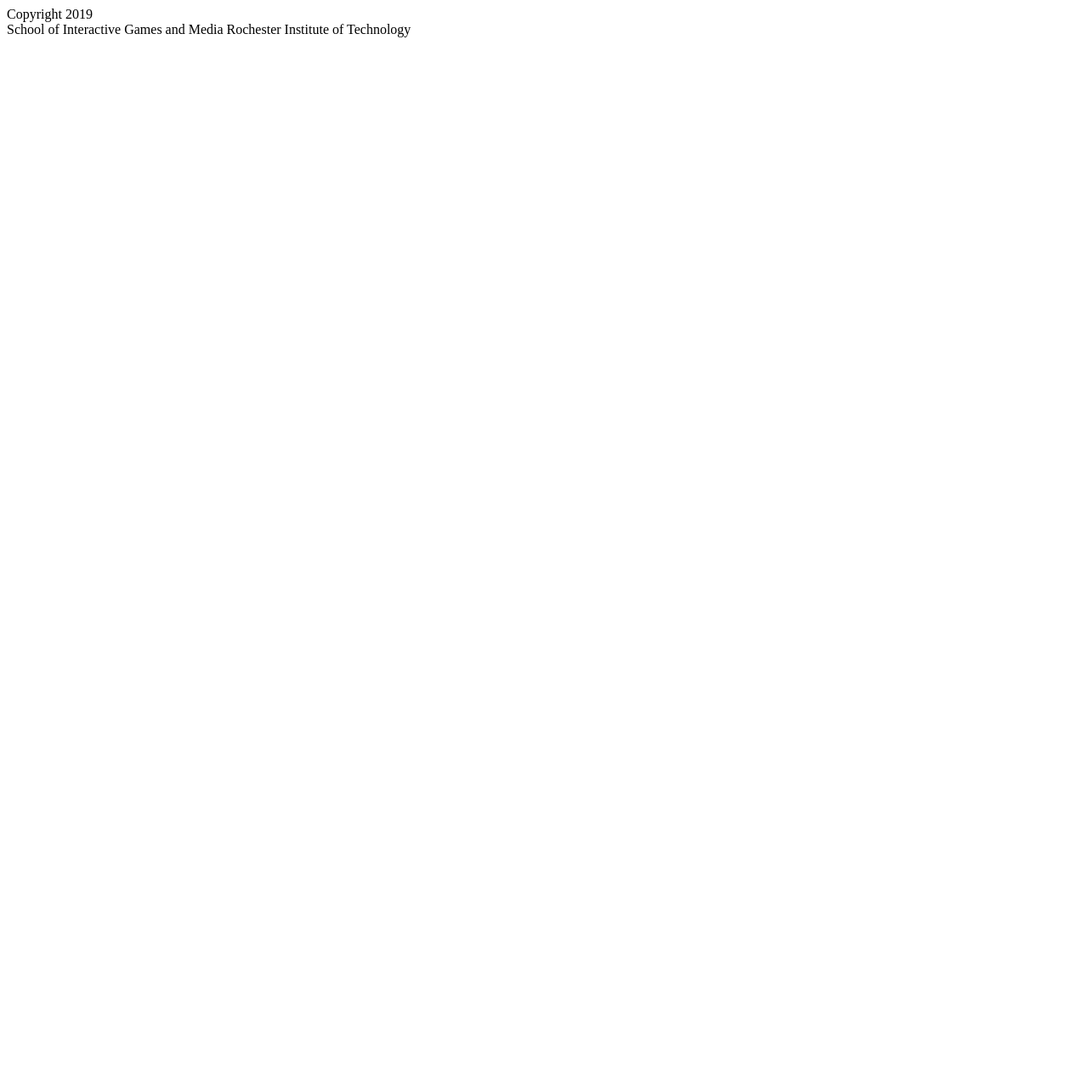
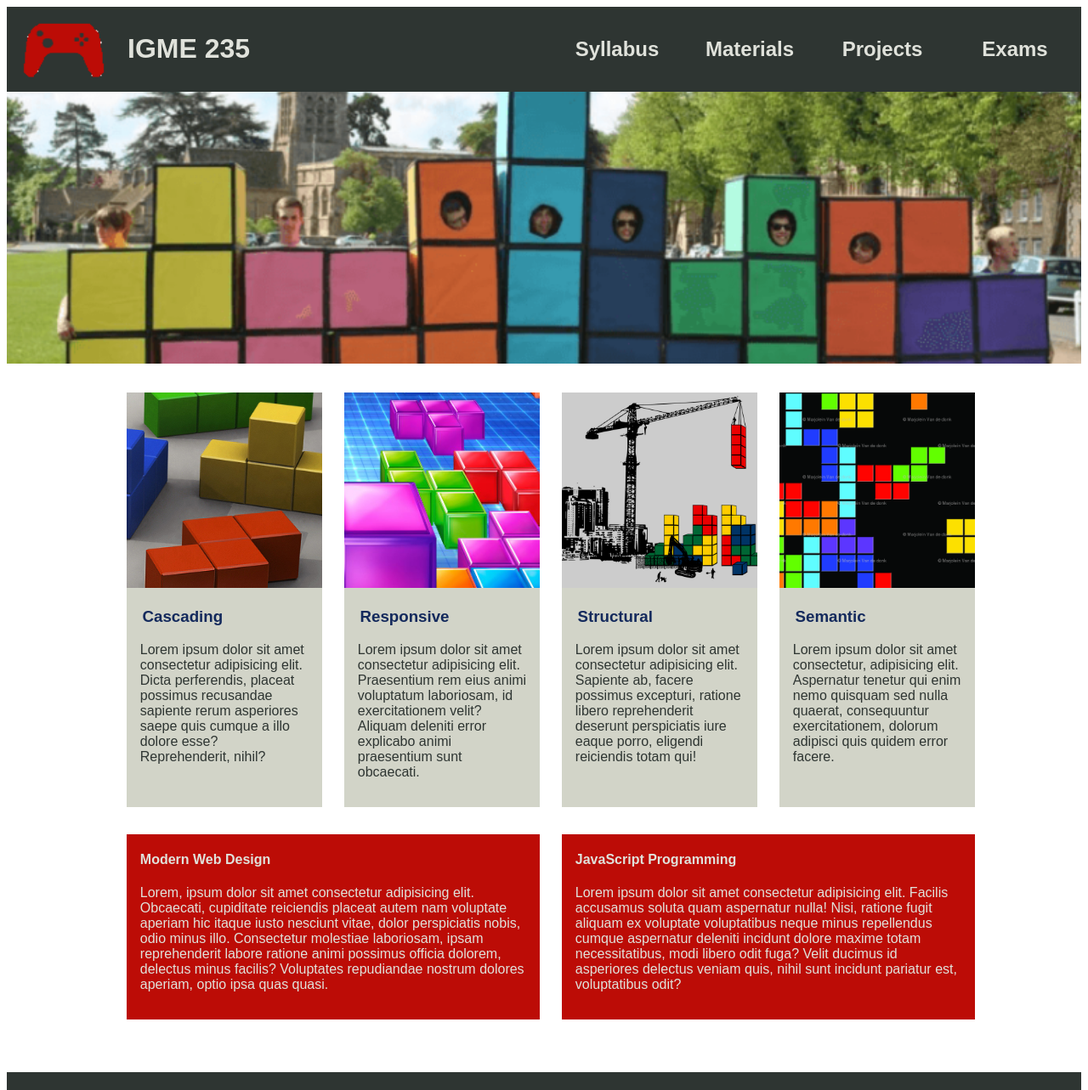
Before and after one commit to Jacker71300/235, a plain HTML site: page Design To Spec/spec.html in a window 1280 px wide. Shown: the top 1283 px of the page at 85% size. Before the commit the page ends 800 px from the top, so only its background shows below. Drawn offline with Linux system fonts and the light colour scheme.

Commit message:
Finished Design to Spec Website

```diff
--- a/Design To Spec/spec.css
+++ b/Design To Spec/spec.css
@@ -0,0 +1,228 @@
+body{
+    font-family: Arial, Helvetica, sans-serif;
+}
+
+h1, h2, h3, h4, h5, h6{
+    font-family: Arial, Helvetica, sans-serif;
+}
+
+a:link{
+    color: #e0e2db;
+    text-decoration: none;
+}
+
+a:visited{
+    color: #e0e2db;
+    text-decoration: none;
+}
+
+#banner{
+    width: 100%;
+    height: 20vh;
+    object-fit: cover;
+    object-position: center;
+}
+
+header{
+    background-color: #2e3532;
+    color: #e0e2db;
+    height: 21vh;
+}
+
+.logo{
+    width: 30vw;
+    height: 90px;
+    margin: 0em auto;
+}
+
+.logo h1{
+    padding-top: .3em;
+}
+
+.logo img{
+    width: 110px;
+    height: 80px;
+    float: left;
+    padding-left: 1em;
+    padding-top: .6em;
+    padding-right: 1em;
+}
+
+#school{
+    text-align: center
+}
+
+#copyright{
+    text-align: center;
+}
+
+#navigation{
+    display: flex;
+    flex-direction: column;
+    justify-items: stretch;
+    height: 20vh;
+}
+
+.navButton{
+    text-align: center;
+    width: 100%;
+    height: 40px;
+    justify-content: flex-end;
+}
+
+footer{
+    background-color: #2e3532;
+    padding: 1.5em;
+    height: 3em;
+    color: #e0e2db;
+}
+
+.Quarterbox{
+    background-color: #d2d4c8;
+    width: 90%;
+    height: 100%;
+}
+
+.Quarterbox p{
+    color: #2e3532;
+}
+
+.Quarterbox h3{
+    color: #13295c;
+}
+
+.Quarterbox img{
+    width: 100%;
+    height: 32vw;
+    object-fit: cover;
+    object-position: center;
+}
+
+#bodyGrid{
+    margin: 30px 10vw;
+    display: grid;
+    grid-template-columns: 40vw 40vw;
+    justify-items: center;
+}
+
+#javascript{
+    background-color: #bc0c06;
+    color: #e0e2db;
+    width: 95%;
+    margin: 2em auto;
+    grid-row: 4/span 1;
+    grid-column: 1/span 2;
+}
+
+#webdesign{
+    background-color: #bc0c06;
+    color: #e0e2db;
+    width: 95%;
+    margin: 2em auto;
+    grid-row: 3/span 1;
+    grid-column: 1/span 2;
+}
+
+.padded{
+    padding: 0em 1em;
+}
+
+p.padded{
+    padding-bottom: 1em;
+}
+
+@media screen and (min-width: 1000px){
+    header{
+        background-color: #2e3532;
+        color: #e0e2db;
+        height: 100px;
+    }
+
+    .logo{
+        flex-basis: 50vw;
+        flex-grow: 0;
+        flex-shrink: 0;
+        width: 50vw;
+        height: 100px;
+    }
+
+    .logo img{
+        width: 110px;
+        height: 80px;
+        float: left;
+        padding-left: 1em;
+        padding-top: .6em;
+        padding-right: 1em;
+    }
+
+    .logo h1{
+        float: none;
+    }
+
+    #navigation{
+        display: flex;
+        flex-direction: row;
+    }
+
+    #navigation a{
+        padding-top: 1em;
+    }
+
+    #banner{
+        height: 40vh;
+        object-fit: cover;
+        object-position: center;
+    }
+
+    #school{
+        float: right;
+    }
+
+    #copyright{
+        float: left;
+    }
+
+    .navButton{
+        text-align: center;
+        height: 100%;
+        justify-content: flex-end;
+    }
+
+    #bodyGrid{
+        margin: 30px 10vw;
+        display: grid;
+        grid-template-columns:20vw 20vw 20vw 20vw;
+        justify-items: center;
+    }
+
+    .Quarterbox{
+        background-color: #d2d4c8;
+        width: 90%;
+        height: 100%;
+    }
+
+    .Quarterbox img{
+        width: 18vw;
+        height: 18vw;
+        object-fit: cover;
+        object-position: center;
+    }
+
+    #javascript{
+        background-color: #bc0c06;
+        color: #e0e2db;
+        width: 95%;
+        margin: 2em auto;
+        grid-row: 3/span 1;
+        grid-column: 3/span 2;
+    }
+
+    #webdesign{
+        background-color: #bc0c06;
+        color: #e0e2db;
+        width: 95%;
+        margin: 2em auto;
+        grid-row: 3/span 1;
+        grid-column: 1/span 2;
+    }
+}
--- a/Design To Spec/spec.html
+++ b/Design To Spec/spec.html
@@ -3,37 +3,82 @@
 <head>
     <meta charset="UTF-8">
     <title>Design To Spec</title>
+    <link rel="stylesheet" href="spec.css">
+
 </head>
 <body>
+    <header>
+        <div id="navigation">
+            <div class="logo">
+                <img src="images/logo.png" alt="IGM 235">
+                <h1>IGME 235</h1>
+            </div>
+            <a href="https://github.com/dccircuit/IGME-235-Fall-2019/blob/master/syllabus.md" class="navButton">
+                <h2>Syllabus</h2>
+            </a>
+            <a href="https://github.com/dccircuit/IGME-235-Fall-2019/blob/master/exercises/tetris-grid-start-files.zip" class="navButton">
+                <h2>Materials</h2>
+            </a>
+            <a href="https://github.com/dccircuit/IGME-235-Fall-2019/tree/master/projects" class="navButton">
+                <h2>Projects</h2>
+            </a>
+            <a href="https://github.com/dccircuit/IGME-235-Fall-2019/blob/master/README.md" class="navButton">
+                <h2>Exams</h2>
+            </a>
+        </div>
+    </header>
     <main>
-        <div id="bodyGrid">
+        <img src="images/banner.png" alt="" id="banner">
+        <section id="bodyGrid">
             <div class="Quarterbox">
-
+                <img src="images/tetris3d.jpg" alt="">
+                <h3 class="padded">Cascading</h3>
+                <p class="padded">
+                    Lorem ipsum dolor sit amet consectetur adipisicing elit. Dicta perferendis, placeat possimus recusandae sapiente rerum asperiores saepe quis cumque a illo dolore esse? Reprehenderit, nihil?
+                </p>
             </div>
             <div class="Quarterbox">
-
+                <img src="images/tetrisFlying.jpg" alt="">
+                <h3 class="padded">Responsive</h3>
+                <p class="padded">
+                    Lorem ipsum dolor sit amet consectetur adipisicing elit. Praesentium rem eius animi voluptatum laboriosam, id exercitationem velit? Aliquam deleniti error explicabo animi praesentium sunt obcaecati.
+                </p>
             </div>
             <div class="Quarterbox">
-
+                <img src="images/tetrisCrane.png" alt="">
+                <h3 class="padded">Structural</h3>
+                <p class="padded">
+                    Lorem ipsum dolor sit amet consectetur adipisicing elit. Sapiente ab, facere possimus excepturi, ratione libero reprehenderit deserunt perspiciatis iure eaque porro, eligendi reiciendis totam qui!
+                </p>
             </div>
             <div class="Quarterbox">
-
+                <img src="images/tetrisWallPaper.png" alt="">
+                <h3 class="padded">Semantic</h3>
+                <p class="padded">
+                    Lorem ipsum dolor sit amet consectetur, adipisicing elit. Aspernatur tenetur qui enim nemo quisquam sed nulla quaerat, consequuntur exercitationem, dolorum adipisci quis quidem error facere.
+                </p>
             </div>
-            <div class="Halfbox">
-
+            <div id="webdesign">
+                <h4 class="padded">Modern Web Design</h4>
+                <p class="padded">
+                    Lorem, ipsum dolor sit amet consectetur adipisicing elit. Obcaecati, cupiditate reiciendis placeat autem nam voluptate aperiam hic itaque iusto nesciunt vitae, dolor perspiciatis nobis, odio minus illo. Consectetur molestiae laboriosam, ipsam reprehenderit labore ratione animi possimus officia dolorem, delectus minus facilis? Voluptates repudiandae nostrum dolores aperiam, optio ipsa quas quasi.
+                </p>
             </div>
-            <div class ="Halfbox">
-
+            <div id ="javascript">
+                <h4 class="padded">JavaScript Programming</h4>
+                <p class="padded">
+                    Lorem ipsum dolor sit amet consectetur adipisicing elit. Facilis accusamus soluta quam aspernatur nulla! Nisi, ratione fugit aliquam ex voluptate voluptatibus neque minus repellendus cumque aspernatur deleniti incidunt dolore maxime totam necessitatibus, modi libero odit fuga? Velit ducimus id asperiores delectus veniam quis, nihil sunt incidunt pariatur est, voluptatibus odit?
+                </p>
             </div>
-        </div>
+        </section>
     </main>
 
     <footer>
-        <div>
+        <div id="copyright">
             Copyright 2019
         </div>
-        <div>
-            School of Interactive Games and Media
+        <div id="school">
+            School of Interactive Games and Media<br>
             Rochester Institute of Technology
         </div>
     </footer>
```
Also changed, not shown: Design To Spec/images/banner.png (renamed from Design To Spec/specdesignhw/source images/homemade-tetris-from-reddit-768x513.png), Design To Spec/images/logo.png (added), Design To Spec/images/tetris3d.jpg (added), Design To Spec/images/tetrisCrane.png (added), Design To Spec/images/tetrisFlying.jpg (added), Design To Spec/images/tetrisWallPaper.png (added), Design To Spec/specdesignhw/source images/tetris-hd-wallpapers-33758-2927337.png (deleted), Design To Spec/specdesignhw/source images/tetris-hd-wallpapers-33758-3941517.jpg (deleted), Design To Spec/specdesignhw/source images/tetris-hd-wallpapers-33758-4492289.jpg (deleted), Design To Spec/specdesignhw/source images/tetris-hd-wallpapers-33758-972386.png (deleted).
